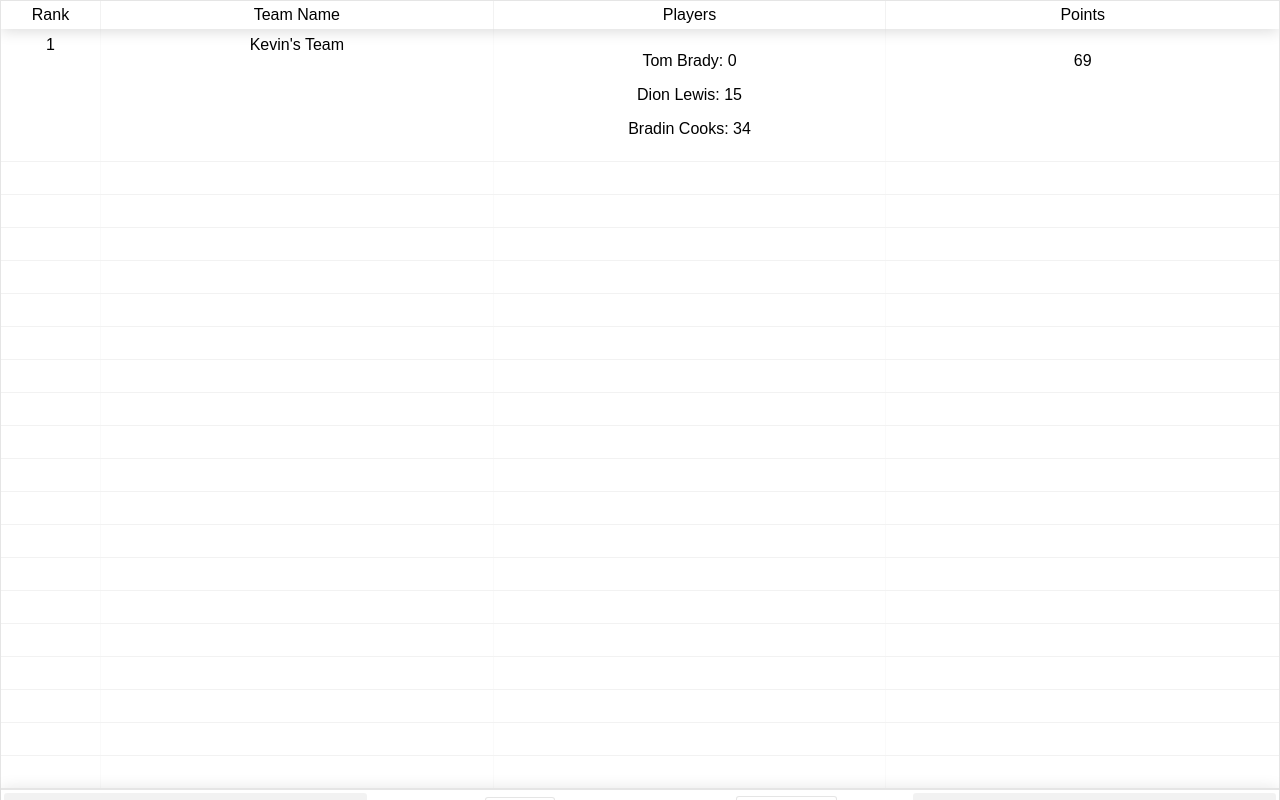
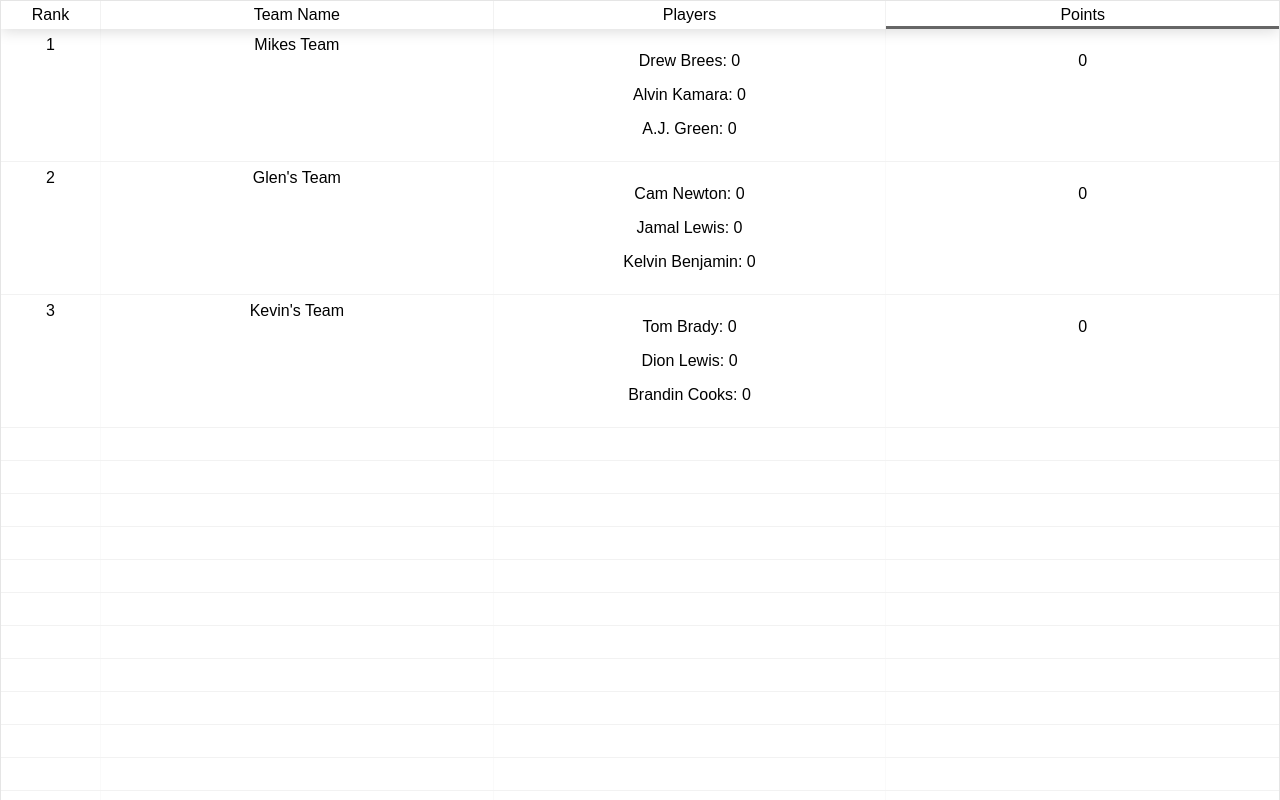
Before and after one commit to kevin578/fantasy-football-scorekeeper, a React (Create React App) app: page / in a window 1280 px wide. Shown: the top 800 px of the page. Built offline with nearby package versions, Linux system fonts and the light colour scheme; no server answers.

Commit message:
all data and sorting is working

```diff
--- a/public/index.html
+++ b/public/index.html
@@ -19,7 +19,7 @@
       work correctly both with client-side routing and a non-root public URL.
       Learn how to configure a non-root public URL by running `npm run build`.
     -->
-    <title>React App</title>
+    <title>Fireleague Fallout</title>
   </head>
   <body>
     <noscript>
--- a/src/components/App.js
+++ b/src/components/App.js
@@ -3,6 +3,8 @@ import './../App.css';
 import Table from './Table';
 import 'react-table/react-table.css';
 import teamList from './../teamList';
+import { calculateQBpoints, calculateRBpoints, calculateWRpoints } from './../scoreCalculators'
+
 
 class App extends Component {
   constructor() {
@@ -24,14 +26,28 @@ class App extends Component {
   }
 
   distributeStats(apiStats) {
-    this.state.teams.forEach((player) => {
+    this.state.teams.forEach((player,index) => {
+
       const qbIndex = apiStats.findIndex((p) => {
         return p.name === player.qb.name
       })
+      const rbIndex = apiStats.findIndex((p) => {
+        return p.name === player.rb.name
+      })
+      const wrIndex = apiStats.findIndex((p) => {
+        return p.name === player.wr.name
+      })
+
       var stateCopy = Object.assign({}, this.state);
       stateCopy.teams = stateCopy.teams.slice();
-      stateCopy.teams[0] = Object.assign({}, stateCopy.teams[0]);
-      stateCopy.teams[0].qb.stats = apiStats[qbIndex].stats;
+      stateCopy.teams[index] = Object.assign({}, stateCopy.teams[index]);
+      if (qbIndex !== -1) stateCopy.teams[index].qb.stats = apiStats[qbIndex].stats;
+      if (rbIndex !== -1) stateCopy.teams[index].rb.stats = apiStats[rbIndex].stats;
+      if (wrIndex !== -1) stateCopy.teams[index].wr.stats = apiStats[wrIndex].stats || {};
+      stateCopy.teams[index].qb.points = calculateQBpoints(stateCopy.teams[index] || 0);
+      stateCopy.teams[index].rb.points = calculateRBpoints(stateCopy.teams[index] || 0);
+      stateCopy.teams[index].wr.points = calculateWRpoints(stateCopy.teams[index] || 0);
+      stateCopy.teams[index].points = stateCopy.teams[index].qb.points + stateCopy.teams[index].rb.points + stateCopy.teams[index].wr.points
       this.setState(stateCopy)
     });
   }
--- a/src/components/Table.js
+++ b/src/components/Table.js
@@ -2,24 +2,6 @@ import React from 'react';
 import ReactTable from 'react-table';
 
 const Table = (props) => {
-
-    const calculateQBpoints = (stats) => {
-        //passing yards - 5
-        //passing tds -6
-        //rushing tds - 15
-        //rushing yards - 14
-        //fumble - 31
-        //interception - 46
-        let qbScore = parseInt(stats.qb.stats[5], 10) || 0;
-        qbScore += parseInt(stats.qb.stats[6], 10) * 60 || 0
-        qbScore += parseInt(stats.qb.stats[15], 10) * 60 || 0
-        qbScore += parseInt(stats.qb.stats[14], 10) * 2 || 0
-        qbScore += parseInt(stats.qb.stats[31], 10) * -45 || 0
-        qbScore += parseInt(stats.qb.stats[46], 10) * -45 || 0
-
-        return qbScore
-    }
-
 
     const columns = [
         {
@@ -38,7 +20,7 @@ const Table = (props) => {
             accessor: 'qb',
             Cell: row => (
                 <div>
-                    <p>{row.original.qb.name}: {calculateQBpoints(row.original)}</p>
+                    <p>{row.original.qb.name}: {row.original.qb.points}</p>
                     <p>{row.original.rb.name}: {row.original.rb.points}</p>
                     <p>{row.original.wr.name}: {row.original.wr.points}</p>
                 </div>
@@ -47,9 +29,10 @@ const Table = (props) => {
         {
             Header: 'Points',
             accessor: 'points',
+            id: 'points',
             Cell: row => (
                 <div>
-                    <p>{row.original.qb.points + row.original.rb.points + row.original.wr.points}</p>
+                    <p>{row.original.points}</p>
                 </div>
             )
         },
@@ -60,8 +43,12 @@ const Table = (props) => {
             {props.teams.length > 0 &&
 
                 <ReactTable
-                    data={props.teams}
-                    columns={columns}
+                data={props.teams}
+                columns={columns}
+                sorted={[{ // the sorting model for the table
+                    id: 'points',
+                    desc: true
+                }]}
                 />
 
             }
--- /dev/null
+++ b/src/scoreCalculators.js
@@ -0,0 +1,57 @@
+export const calculateQBpoints = (stats) => {
+    //passing yards - 5
+    //passing tds -6
+    //rushing tds - 15
+    //rushing yards - 14
+    //fumble - 31
+    //interception - 46
+    let qbScore = parseInt(stats.qb.stats[5], 10) || 0;
+    qbScore += parseInt(stats.qb.stats[6], 10) * 60 || 0
+    qbScore += parseInt(stats.qb.stats[15], 10) * 60 || 0
+    qbScore += parseInt(stats.qb.stats[14], 10) * 2 || 0
+    qbScore += parseInt(stats.qb.stats[31], 10) * -45 || 0
+    qbScore += parseInt(stats.qb.stats[46], 10) * -45 || 0
+
+    return qbScore
+}
+
+export const calculateRBpoints = (stats) => {
+    //receiving tds - 22
+    //rushing tds - 15
+    //receiving yards - 21
+    //rushing yards - 14
+    //fumble - 31
+    //return touchdowns - 28
+    //recptions -
+
+    let rbScore = parseInt(stats.rb.stats[14], 10) * 2|| 0; //rushing yards
+    rbScore += parseInt(stats.rb.stats[21], 10) * 2 || 0 //receiving yards
+    rbScore += parseInt(stats.rb.stats[20], 10) * 2 || 0 //receptions
+    rbScore += parseInt(stats.rb.stats[22], 10) * 60 || 0 //receiving touchdowns
+    rbScore += parseInt(stats.rb.stats[15], 10) * 60 || 0 //rushing touchdowns
+    rbScore += parseInt(stats.rb.stats[28], 10) * 60 || 0 //return touchdowns
+    rbScore += parseInt(stats.rb.stats[31], 10) * -45 || 0 //fumbles
+
+    return rbScore
+}
+
+
+export const calculateWRpoints = (stats) => {
+    //receiving tds - 22
+    //rushing tds - 15
+    //receiving yards - 21
+    //rushing yards - 14
+    //fumble - 31
+    //return touchdowns - 28
+    //recptions -
+
+    let wrScore = parseInt(stats.wr.stats[14], 10) * 2|| 0; //rushing yards
+    wrScore += parseInt(stats.wr.stats[21], 10) * 2 || 0 //receiving yards
+    wrScore += parseInt(stats.wr.stats[20], 10) * 2 || 0 //receptions
+    wrScore += parseInt(stats.wr.stats[22], 10) * 60 || 0 //receiving touchdowns
+    wrScore += parseInt(stats.wr.stats[15], 10) * 60 || 0 //rushing touchdowns
+    wrScore += parseInt(stats.wr.stats[28], 10) * 60 || 0 //return touchdowns
+    wrScore += parseInt(stats.wr.stats[31], 10) * -45 || 0 //fumbles
+
+    return wrScore
+}
--- a/src/teamList.js
+++ b/src/teamList.js
@@ -1,24 +1,68 @@
 const teamList = () => (
     {
-        teams: [{
+    teams: [
+      {
           name: "Kevin's Team",
           qb: {
             name: "Tom Brady",
             stats: {},
-            points: 20,
+            points: 0,
           },
           rb: {
             name: 'Dion Lewis',
             stats: {},
-            points: 15,
+            points: 0,
           },
           wr: {
-            name: 'Bradin Cooks',
+            name: 'Brandin Cooks',
             stats: {},
-            points: 34,
+            points: 0,
           },
           points: 0
-        }]
+      },
+      {
+        name: "Glen's Team",
+        qb: {
+          name: "Cam Newton",
+          stats: {},
+          points: 0,
+        },
+        rb: {
+          name: 'Jamal Lewis',
+          stats: {},
+          points: 0,
+        },
+        wr: {
+          name: 'Kelvin Benjamin',
+          stats: {},
+          points: 0,
+        },
+        points: 0
+      },
+      {
+        name: "Mikes Team",
+        qb: {
+          name: "Drew Brees",
+          stats: {},
+          points: 0,
+        },
+        rb: {
+          name: 'Alvin Kamara',
+          stats: {},
+          points: 0,
+        },
+        wr: {
+          name: 'A.J. Green',
+          stats: {},
+          points: 0,
+        },
+        points: 0
+      }
+
+
+
+
+        ]
 
     }
 )
```
